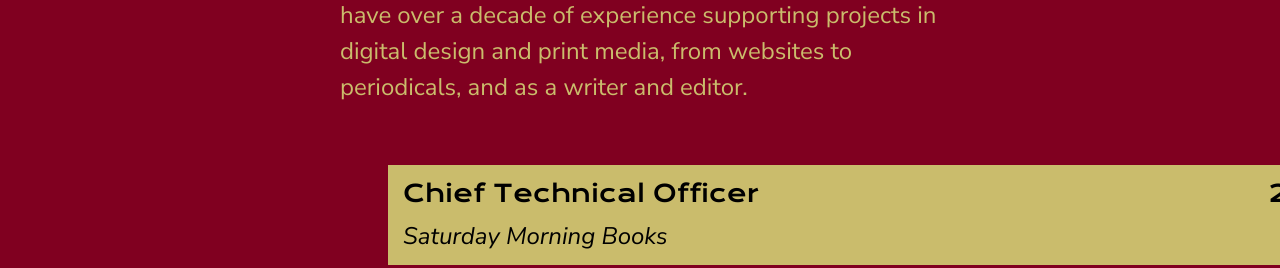
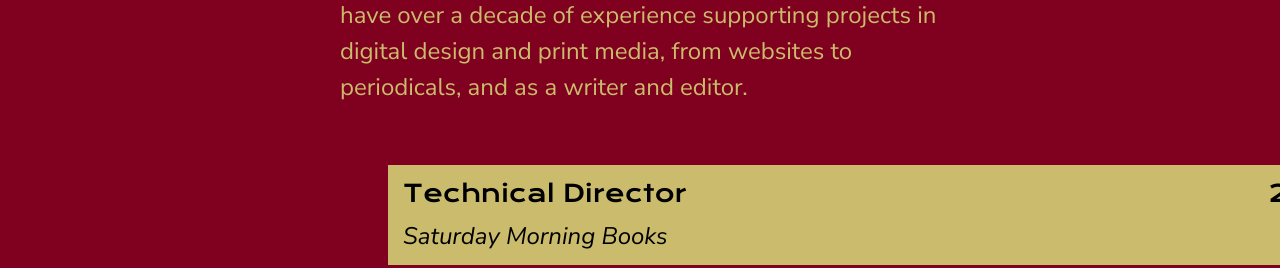
Before and after one commit to michaelmarshall-bot/design.bymm, a plain HTML site: page index.html in a window 1280 px wide. Shown: the part 511-779 px from the top of the page. Drawn offline with nearby package versions, Linux system fonts and the light colour scheme; a web font is replaced by a local one.

Commit message:
[Index] Corrected Position Title
Forgot to remove joke title from original build

```diff
--- a/index.html
+++ b/index.html
@@ -727,7 +727,7 @@
         <div class="gridBody">
             <div class="CVslabContainer">
                 <div class="CVslab ongoing">
-                    <h3>Chief Technical Officer <span>25~</span></h3>
+                    <h3>Technical Director<span>25~</span></h3>
                     <p>Saturday Morning Books</p>
                 </div>
                 <div class="CVslab">
```
